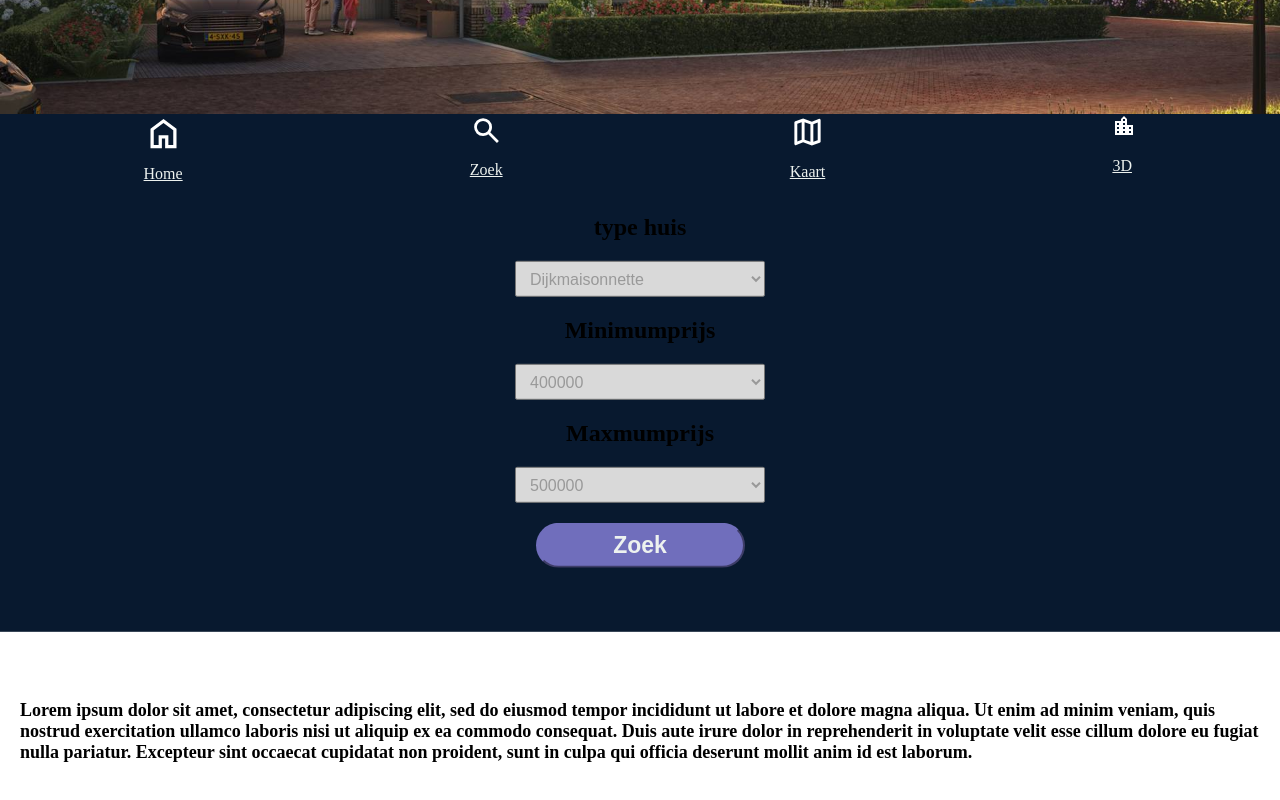
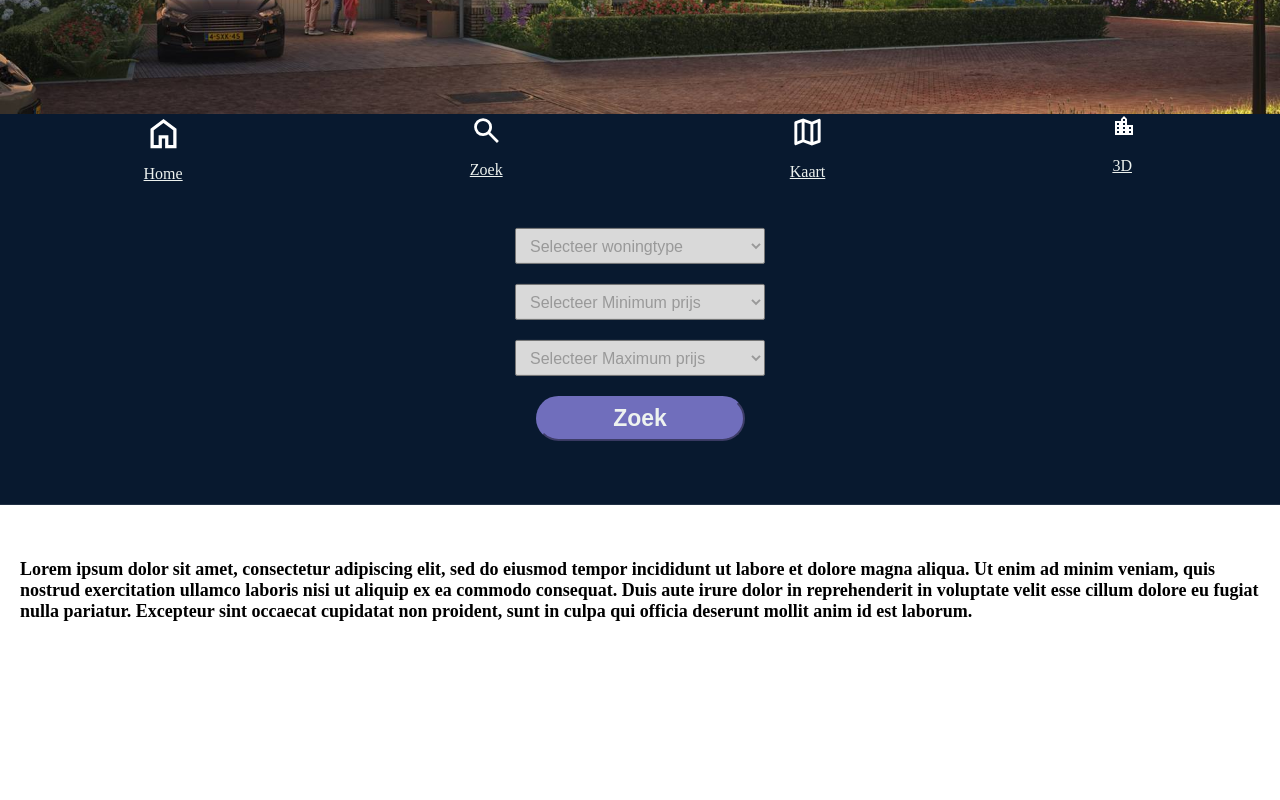
Before and after one commit to tomlommerse/woningzoeker, a React (Create React App) app: page / in a window 1280 px wide. Shown: the part 606-1406 px from the top of the page. After the commit the page ends 1328 px from the top, so only its background shows below. Built offline with nearby package versions, Linux system fonts and the light colour scheme.

Commit message:
hoofdpagina styling fixed

```diff
--- a/src/components/homesearch/Dropdown.jsx
+++ b/src/components/homesearch/Dropdown.jsx
@@ -12,7 +12,7 @@
 import React from 'react';
 import jsonData from '../../assets/wonen-in-de-kuil.json';
 
-function Dropdown({ dataKey, roundBy, roundDirection, onChange }) {
+function Dropdown({ dataKey, roundBy, roundDirection, onChange, placeholder }) {
     const options = jsonData.plots.map((plot) => {
         let roundedValue;
         if (roundBy) {
@@ -41,6 +41,10 @@ function Dropdown({ dataKey, roundBy, roundDirection, onChange }) {
     return (
         <div>
             <select className='dropdown_box' onChange={handleSelectChange}>
+                <option className='dropdown_options' value='' disabled selected>
+                    {placeholder}
+                </option>
+
                 {uniqueOptions.map((value, index) => (
                     <option key={index} value={value}>
                         {value}
--- a/src/styles/start.css
+++ b/src/styles/start.css
@@ -47,13 +47,6 @@
     color: #999;
 }
 
-.pageDrop::placeholder{
-    color: aquamarine;
-}
-.dropdown_options:first-child:checked{
-    color: aquamarine;
-}
-
 .dropdown_options{
     color: black;
 }
--- a/src/views/StartPage.jsx
+++ b/src/views/StartPage.jsx
@@ -23,12 +23,12 @@ function StartPage() {
         <main>
             <img id='startpic' src={pic} alt='house' />
             <section className='searchbox'>
-                <h2>type huis</h2>
-                <Dropdown dataKey="type" onChange={(value) => setSelectedType(value)} />
-                <h2>Minimumprijs</h2>
-                <Dropdown dataKey="price" roundBy={100000} roundDirection="down" onChange={(value) => setMinPrice(value)} />
-                <h2>Maxmumprijs</h2>
-                <Dropdown dataKey="price" roundBy={100000} roundDirection="up" onChange={(value) => setMaxPrice(value)} />
+
+                <Dropdown className="pageDrop" placeholder='Selecteer woningtype' dataKey="type" onChange={(value) => setSelectedType(value)} />
+
+                <Dropdown className="pageDrop" placeholder='Selecteer Minimum prijs' dataKey="price" roundBy={100000} roundDirection="down" onChange={(value) => setMinPrice(value)} />
+
+                <Dropdown className="pageDrop" placeholder='Selecteer Maximum prijs' dataKey="price" roundBy={100000} roundDirection="up" onChange={(value) => setMaxPrice(value)} />
                 <button className='zoekButton' onClick={search}>
                     Zoek
                 </button>
```
